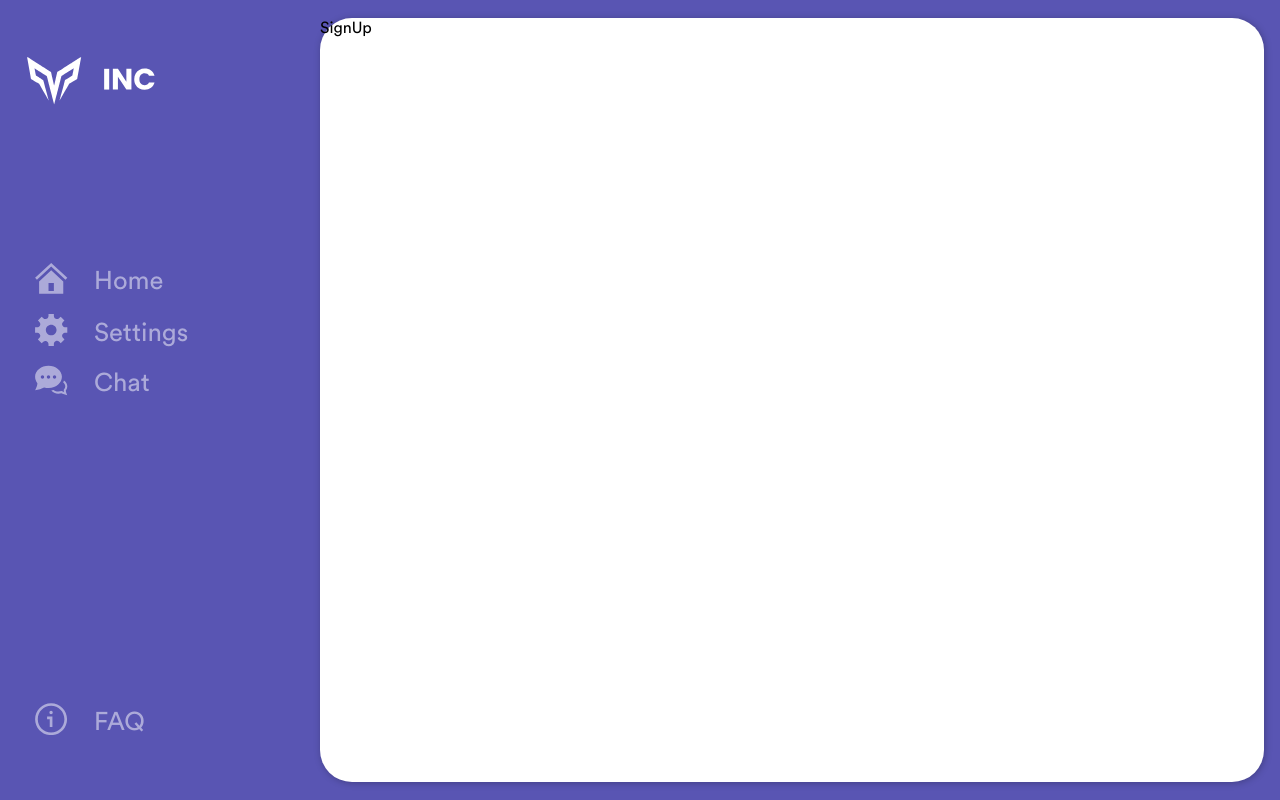
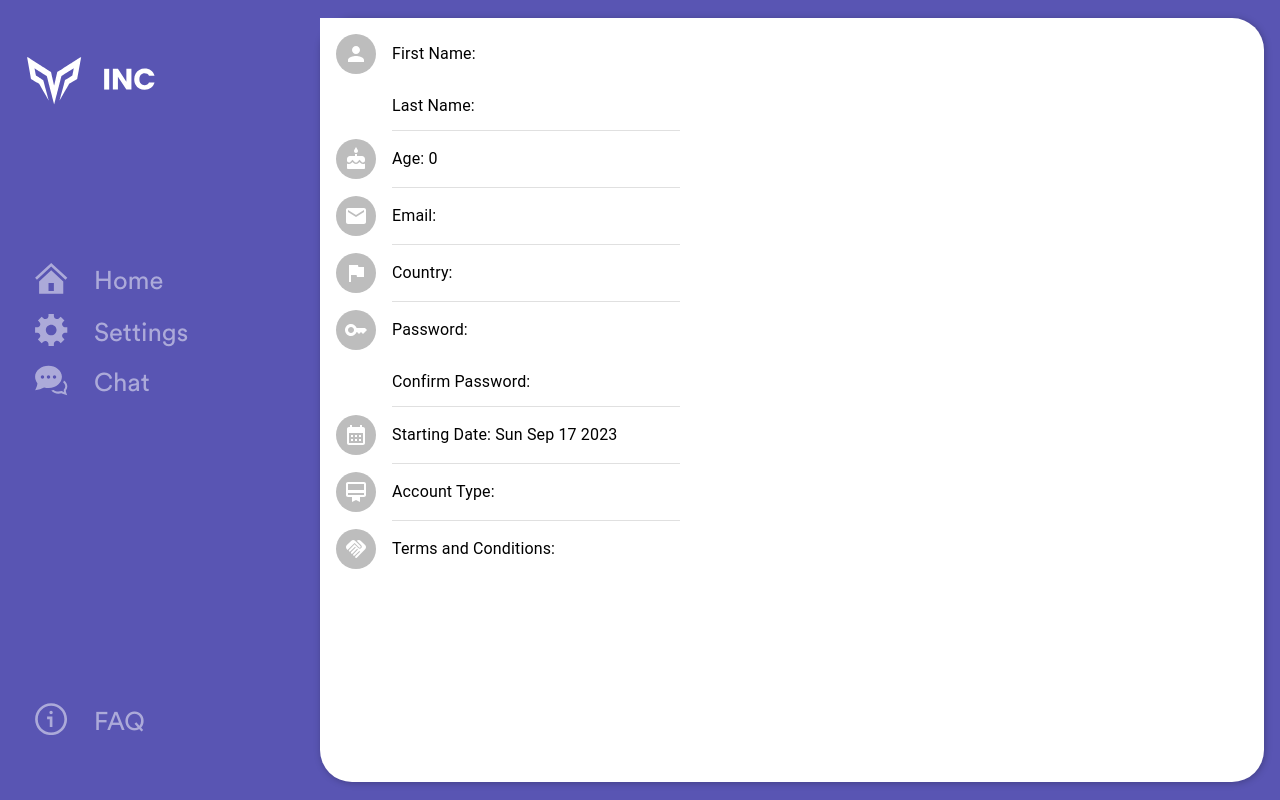
Before and after one commit to ahmedmoktaar/Ahmed-vite-project, a React (Vite) app: page /signup in a window 1280 px wide. Built offline with nearby package versions, Linux system fonts and the light colour scheme.

Commit message:
sign up result component

```diff
--- a/package.json
+++ b/package.json
@@ -12,11 +12,13 @@
   "dependencies": {
     "@emotion/react": "^11.11.1",
     "@emotion/styled": "^11.11.0",
+    "@mui/icons-material": "^5.14.13",
     "@mui/material": "^5.14.13",
     "formik": "^2.4.5",
     "react": "^18.2.0",
     "react-dom": "^18.2.0",
-    "react-router-dom": "^6.16.0"
+    "react-router-dom": "^6.16.0",
+    "yup": "^1.3.2"
   },
   "devDependencies": {
     "@types/react": "^18.2.15",
--- /dev/null
+++ b/src/assets/svg/FormSVG.tsx
@@ -0,0 +1,21 @@
+import PersonIcon from "@mui/icons-material/Person";
+import CakeIcon from "@mui/icons-material/Cake";
+import MailIcon from "@mui/icons-material/Mail";
+import FlagIcon from "@mui/icons-material/Flag";
+import KeyIcon from "@mui/icons-material/Key";
+import CalendarMonthIcon from "@mui/icons-material/CalendarMonth";
+import CardMembershipIcon from "@mui/icons-material/CardMembership";
+import HandshakeIcon from "@mui/icons-material/Handshake";
+
+const FormSVG = {
+  PersonIcon: <PersonIcon />,
+  CakeIcon: <CakeIcon />,
+  MailIcon: <MailIcon />,
+  FlagIcon: <FlagIcon />,
+  KeyIcon: <KeyIcon />,
+  CalendarMonthIcon: <CalendarMonthIcon />,
+  CardMembershipIcon: <CardMembershipIcon />,
+  HandshakeIcon: <HandshakeIcon />,
+};
+
+export default FormSVG;
--- a/src/components/SideNav.tsx
+++ b/src/components/SideNav.tsx
@@ -8,9 +8,9 @@ import { NavLink } from "react-router-dom";
 // ----------------
 const { colors, fonts } = index;
 
-// ----------------
+// -----------
 // interfaces
-// ----------------
+// -----------
 interface LinkProps {
   to: string;
   label: string;
--- a/src/pages/HomePage.tsx
+++ b/src/pages/HomePage.tsx
@@ -2,23 +2,16 @@ import styled from "@emotion/styled";
 import { Button } from "@mui/material";
 import { Link } from "react-router-dom";
 
-const HomePage = () => {
-  return (
-    <Holder>
-      <div className="login-butoon">
-        <SignUpButton />
-      </div>
-    </Holder>
-  );
-};
-
+// ------------------------
+// sign up button component
+// ------------------------
 const SignUpButton = () => {
   return (
     <Button
       component={Link}
       to="/signup"
       variant="contained"
-      size="large"
+      sx={{ fontSize: "1.5em", textTransform: "none" }}
       color="purple"
     >
       Sign Up
@@ -26,13 +19,29 @@ const SignUpButton = () => {
   );
 };
 
+// ----------------
+// main component
+// ----------------
+const HomePage = () => {
+  return (
+    <Holder>
+      <div className="login-button">
+        <SignUpButton />
+      </div>
+    </Holder>
+  );
+};
+
+// ----------------
+// STYLED COMPONENT
+// ----------------
 const Holder = styled.div`
+  height: 100%;
+  .login-button {
+    display: flex;
+    justify-content: center;
+    align-items: center;
     height: 100%;
-    .login-butoon {
-      display: flex;
-      justify-content: center;
-      align-items: center;
-      height: 100%;
   }
 `;
 export default HomePage;
--- a/src/pages/SignUp.tsx
+++ b/src/pages/SignUp.tsx
@@ -1,8 +1,204 @@
+import styled from "@emotion/styled";
+import {
+  Avatar,
+  Divider,
+  List,
+  ListItem,
+  ListItemAvatar,
+  ListItemText,
+} from "@mui/material";
+import { Formik } from "formik";
+import { Dispatch, SetStateAction, useState } from "react";
+import * as Yup from "yup";
+import FormSVG from "../assets/svg/FormSVG";
 
+// ------------------------------
+// declartion type for values
+// ------------------------------
+type values = {
+  firstName: string;
+  lastName: string;
+  Age: number;
+  email: string;
+  country: string;
+  password: string;
+  confirmPassword: string;
+  startingDate: string;
+  accountType: string;
+  termsConditions: string;
+};
+
+// ------------------------------
+// Sign Up Result Component
+// ------------------------------
+const SignUpResult = (props: { className: string; signUpValues: values }) => {
+  const { className, signUpValues } = props;
+
+  const Result = (props: {
+    svg?: React.JSX.Element;
+    name: string;
+    value: string | number;
+  }) => {
+    return (
+      <ListItem>
+        <ListItemAvatar>
+          <Avatar {...(props.svg ? null : { sx: { display: "none" } })}>
+            {props.svg}
+          </Avatar>
+        </ListItemAvatar>
+        <ListItemText primary={`${props.name} ${props.value}`} />
+      </ListItem>
+    );
+  };
+
+  return (
+    <List
+      className={className}
+      sx={{
+        width: "100%",
+        maxWidth: 360,
+        bgcolor: "background.paper",
+      }}
+    >
+      <Result
+        svg={FormSVG.PersonIcon}
+        name="First Name: "
+        value={signUpValues.firstName}
+      />
+      <Result name="Last Name:" value={signUpValues.lastName} />
+      <Divider variant="inset" component="li" />
+
+      <Result svg={FormSVG.CakeIcon} name="Age: " value={signUpValues.Age} />
+      <Divider variant="inset" component="li" />
+
+      <Result
+        svg={FormSVG.MailIcon}
+        name="Email: "
+        value={signUpValues.email}
+      />
+      <Divider variant="inset" component="li" />
+
+      <Result
+        svg={FormSVG.FlagIcon}
+        name="Country: "
+        value={signUpValues.country}
+      />
+      <Divider variant="inset" component="li" />
+
+      <Result
+        svg={FormSVG.KeyIcon}
+        name="Password: "
+        value={signUpValues.password}
+      />
+      <Result name="Confirm Password: " value={signUpValues.confirmPassword} />
+      <Divider variant="inset" component="li" />
+
+      <Result
+        svg={FormSVG.CalendarMonthIcon}
+        name="Starting Date: "
+        value={signUpValues.startingDate}
+      />
+      <Divider variant="inset" component="li" />
+
+      <Result
+        svg={FormSVG.CardMembershipIcon}
+        name="Account Type: "
+        value={signUpValues.accountType}
+      />
+      <Divider variant="inset" component="li" />
+
+      <Result
+        svg={FormSVG.HandshakeIcon}
+        name="Terms and Conditions: "
+        value={signUpValues.termsConditions}
+      />
+    </List>
+  );
+};
+
+// ------------------------------
+// Main Component
+// ------------------------------
 const SignUp = () => {
+  // ------------------------------
+  // Formik component Props
+  // ------------------------------
+  const initialValues: values = {
+    firstName: "",
+    lastName: "",
+    Age: 0,
+    email: "",
+    country: "",
+    password: "",
+    confirmPassword: "",
+    startingDate: new Date().toDateString(),
+    accountType: "",
+    termsConditions: "",
+  };
+
+  const validationSchema = Yup.object({
+    firstName: Yup.string().required("Required"),
+    lastName: Yup.string().required("Required"),
+    Age: Yup.number()
+      .min(16, "You must be over 16 to continue")
+      .max(125, "Invalid age"),
+    email: Yup.string().email("Invalid email").required("Required"),
+    country: Yup.string().required("Required"),
+    password: Yup.string()
+      .required("Required")
+      .min(8, "Must be 8 characters or more")
+      .matches(/[a-z]+/, "One lowercase character")
+      .matches(/[A-Z]+/, "One uppercase character")
+      .matches(/[@$!%*#?&]+/, "One special character")
+      .matches(/\d+/, "One number"),
+    confirmPassword: Yup.string()
+      .oneOf([Yup.ref("password")], "Passwords must match")
+      .required("Required"),
+    startingDate: Yup.date()
+      .min(2023 - 10 - 13, "Invalid date")
+      .max(2024 - 10 - 13, "Invalid date"),
+    accountType: Yup.string().required("Required"),
+    termsConditions: Yup.string().required("Required"),
+  });
+
+  const onSubmit = (values: values) => {
+    return setSignUpValues(values);
+  };
+
+  // ------------------------------
+  // Sign Up Values state
+  // ------------------------------
+  const [signUpValues, setSignUpValues]: [
+    values,
+    Dispatch<SetStateAction<values>>
+  ] = useState(initialValues);
+
+  // ------------------------------
+  // JSX
+  // ------------------------------
   return (
-    <div>SignUp</div>
-  )
-}
+    <Holder>
+      <Formik
+        className="sign-up-form"
+        initialValues={initialValues}
+        onSubmit={onSubmit}
+        validationSchema={validationSchema}
+      ></Formik>
 
-export default SignUp
+      <SignUpResult
+        className="sign-up-result"
+        signUpValues={signUpValues}
+      ></SignUpResult>
+    </Holder>
+  );
+};
+
+// ------------------------------
+// Styled Component
+// ------------------------------
+
+const Holder = styled.div`
+  display: flex;
+`;
+
+export default SignUp;
```
Also changed, not shown: 1 other file (tests, documents, lock files or other folders).
